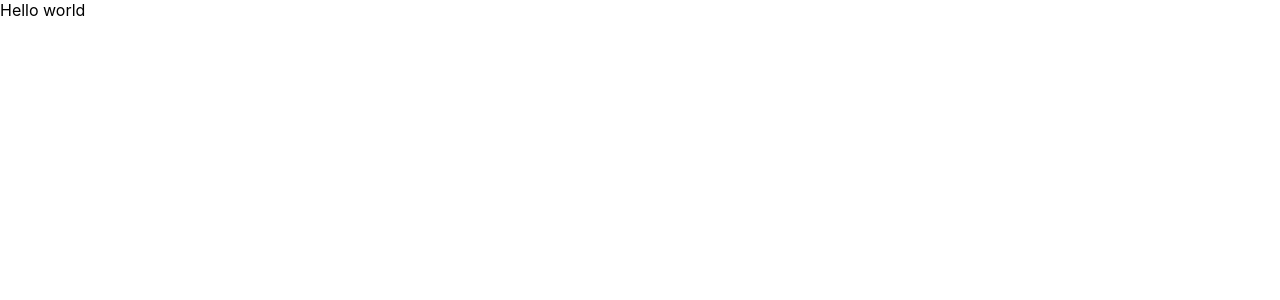
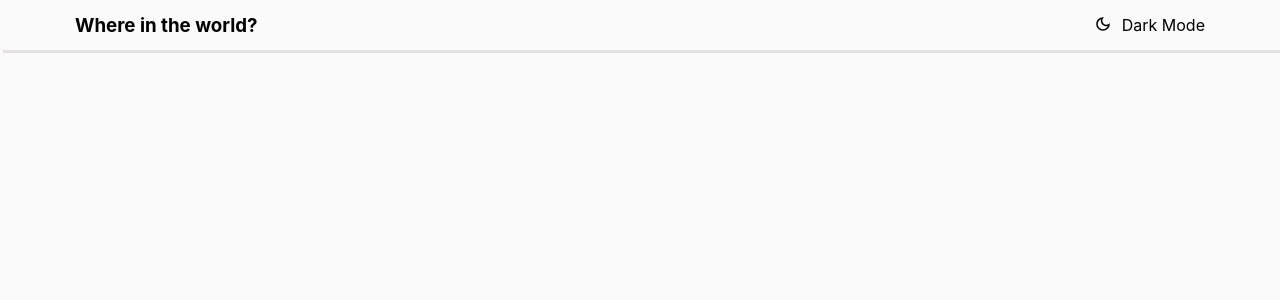
Before and after one commit to Amukayoung/countries, a React (Create React App) app: page / in a window 1280 px wide. Shown: the top 300 px of the page. Built offline with nearby package versions, Linux system fonts and the light colour scheme.

Commit message:
Added the top nav bar
Added the top nav bar

```diff
--- a/src/App.css
+++ b/src/App.css
@@ -1,3 +1,3 @@
 body{
-  background-color: hsl(0, 0%, 52%);
+  background-color: hsl(0, 0%, 98%);
 }
--- a/src/App.js
+++ b/src/App.js
@@ -1,7 +1,10 @@
+import TopNavbar from "./components/TopNavbar";
+import "./App.css"
+
 function App() {
   return (
     <div className="App">
-      Hello world
+      <TopNavbar/>
     </div>
   );
 }
--- /dev/null
+++ b/src/Style/style.css
@@ -0,0 +1,24 @@
+.navBarContainer{
+    display: flex;
+    flex-direction: row;
+    justify-content: space-between;
+    align-content: center;
+    height: 75px;
+    background-color: hsl(0, 0%, 98%);
+    position: relative;
+    bottom:25px;
+    padding-left:75px;
+    padding-right:75px;
+    box-shadow: 3px 3px 0px 0px rgba(48, 0, 0, 0.1);
+}
+.navBarContainer h3{
+    padding-top: 20px;
+}
+.darkModeContainer{
+    display: flex;
+    flex-direction: row;
+    margin-top: 20px;
+}
+.darkModeContainer p{
+    margin-top: 20px;
+}
--- /dev/null
+++ b/src/components/TopNavbar.js
@@ -0,0 +1,17 @@
+import React from 'react';
+import DarkModeIcon from '@mui/icons-material/DarkModeOutlined';
+import "../Style/style.css";
+
+const TopNavbar = () => {
+  return (
+    <div className='navBarContainer'>
+        <h3>Where in the world?</h3>
+        <div className='darkModeContainer'>
+            <DarkModeIcon sx={{marginTop:"20px",marginRight:"10px",fontSize:"18px"}}/>
+            <p>Dark Mode</p>
+        </div>
+    </div>
+  )
+}
+
+export default TopNavbar
```
Also changed, not shown: src/components/navbar.js (deleted, +0 -14 lines).
